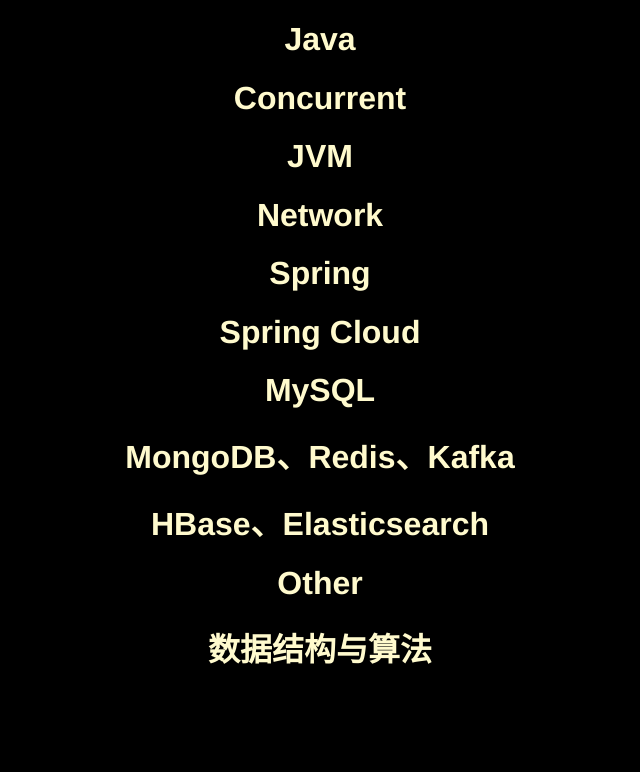
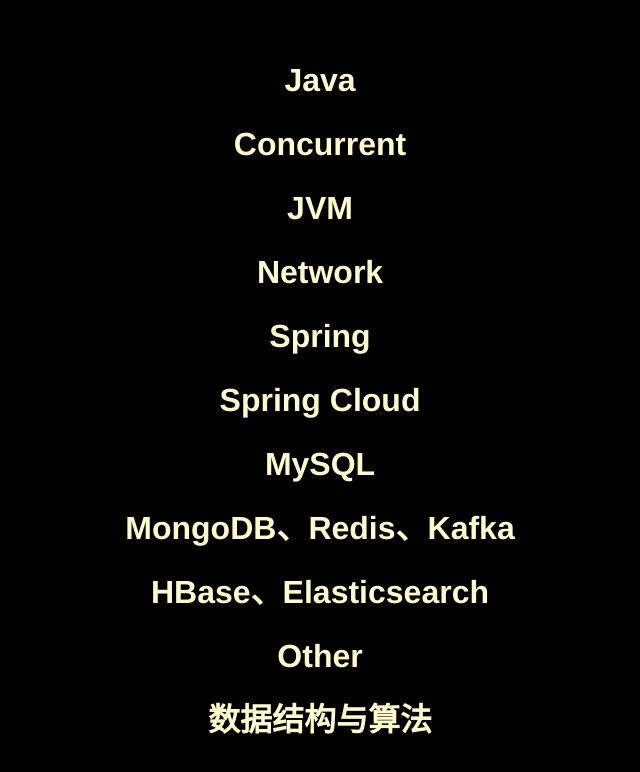
Before and after one commit to LeanLeeOne/memory, a Vue app: page /notes in a window 1280 px wide. Shown: the top 772 px of the page, without its empty margins (320-960 px from the left). Built offline with nearby package versions, Linux system fonts and the light colour scheme; a small style sheet from the web is missing.

Commit message:
调整样式

```diff
--- a/src/components/Notes.vue
+++ b/src/components/Notes.vue
@@ -1,5 +1,5 @@
 <template>
-  <div>
+  <div class="main">
     <h1><a href="http://leanlee.top/notes/index/01、Java">Java</a></h1>
     <h1><a href="http://leanlee.top/notes/index/02、Concurrent">Concurrent</a></h1>
     <h1><a href="http://leanlee.top/notes/index/03、JVM">JVM</a></h1>
@@ -21,6 +21,13 @@ export default {
 </script>
 
 <style scoped>
+.main {
+  padding-top: 3em;
+}
+h1 {
+  margin: 0;
+  line-height: 2em;
+}
 a {
   color: LemonChiffon;
   text-decoration: none;
--- a/src/main.js
+++ b/src/main.js
@@ -41,6 +41,15 @@ router.beforeEach((to, from, next) => {
   if (to.meta.title) {
     document.title = "檬胧 | " + to.meta.title;
   }
+
+  // 日出
+  let style = document.getElementById("app").style;
+  if (to.path == "/notes") {
+    style.backgroundColor = "#666";
+  } else {
+    style.backgroundColor = "black";
+  }
+
   next()
 });
 
```
